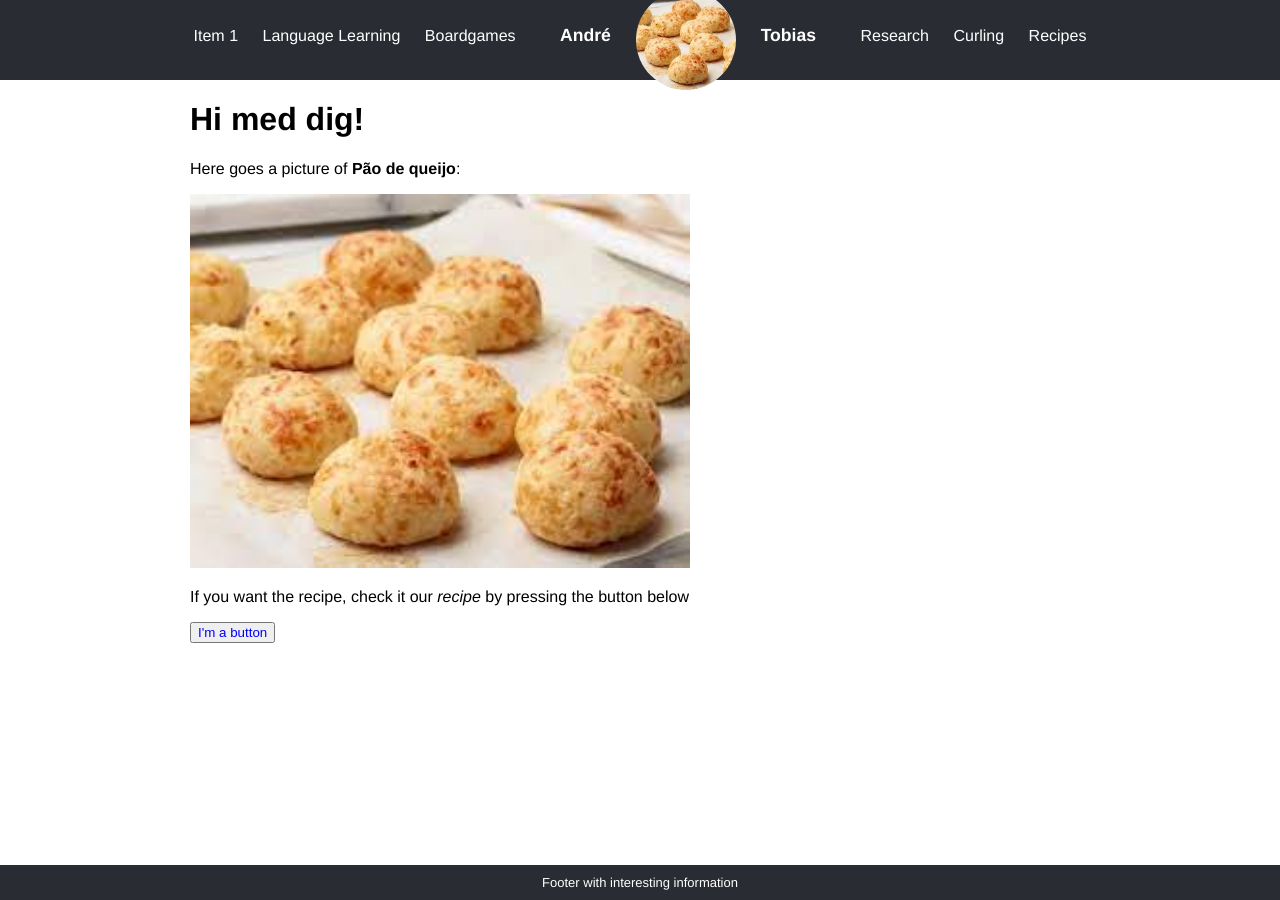
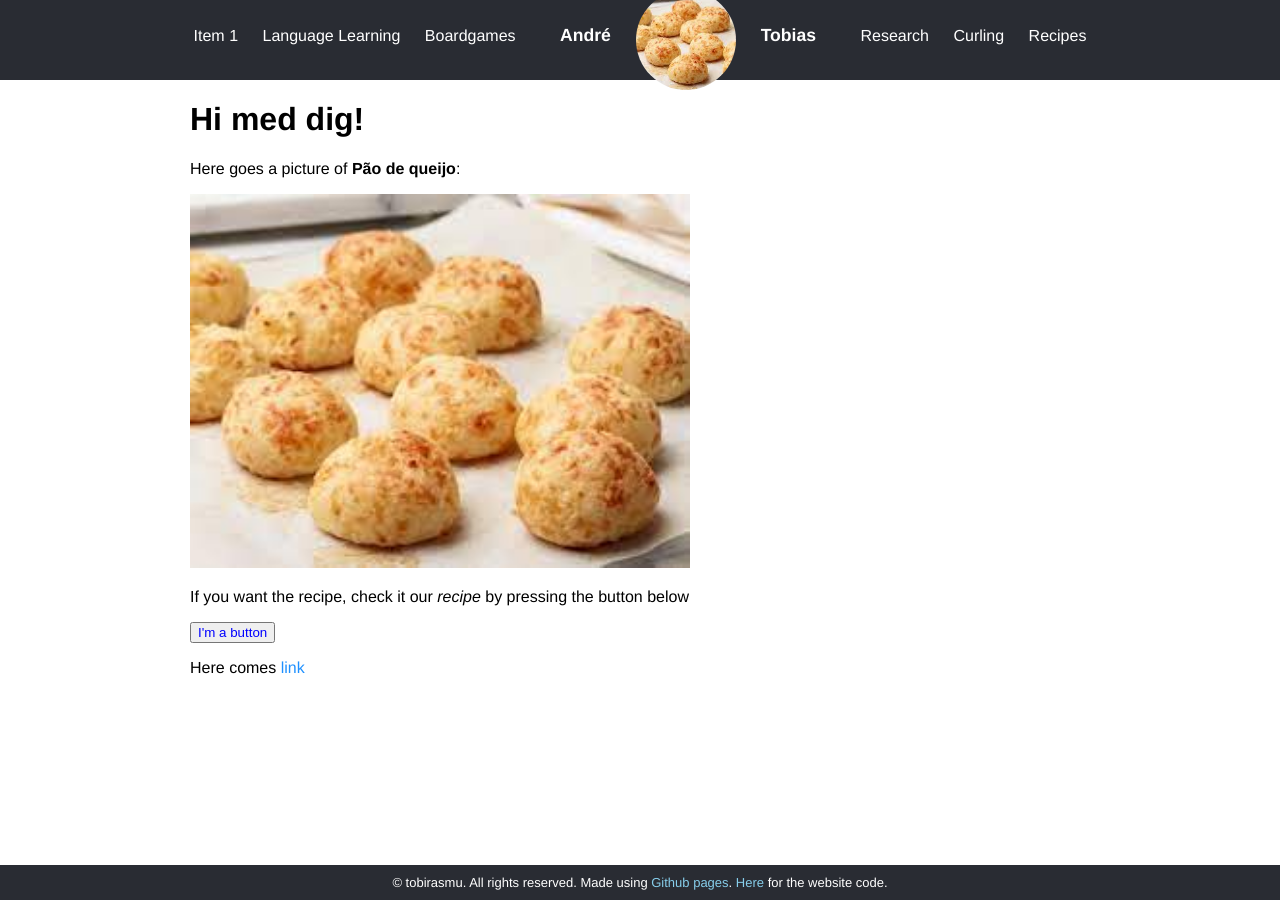
Before and after one commit to tobirasmu/tobirasmu.github.io, a Jekyll site: the page index_test.html, which Jekyll copies as it is, in a window 1280 px wide. Built offline with Jekyll 4.4.1, drawn with Linux system fonts in a browser that asks for light colours.

Commit message:
Link colors

```diff
--- a/assets/css/main.css
+++ b/assets/css/main.css
@@ -105,6 +105,11 @@ footer {
   margin-top: auto;
 }
 
+footer a {
+  text-decoration: none;
+  color: skyblue;
+}
+
 div.footer_menu {
   text-align: center;
   color: white;
@@ -120,6 +125,11 @@ div.page_content {
 div.wrapper {
   width: 900px;
   margin: auto;
+}
+
+.wrapper a {
+  text-decoration: none;
+  color: dodgerblue;
 }
 
 /*Here are the style choices for the tables*/
--- a/index_test.html
+++ b/index_test.html
@@ -55,12 +55,12 @@
         <img src="assets/pics/PDQ.jpeg" alt="" width="500">
         <p>If you want the recipe, check it our <em>recipe</em> by pressing the button below</p>
         <button type="button" name="Button">I'm a button</button>
-
+        <p>Here comes <a href="#">link</a></p>
     </div>
   </div>
 </body>
 <footer>
   <div class="footer_menu">
-    Footer with interesting information
+    &copy; tobirasmu. All rights reserved. Made using <a href="https://pages.github.com">Github pages</a>. <a href="https://github.com/tobirasmu/tobirasmu.github.io">Here</a> for the website code.
   </div>
 </footer>
```
